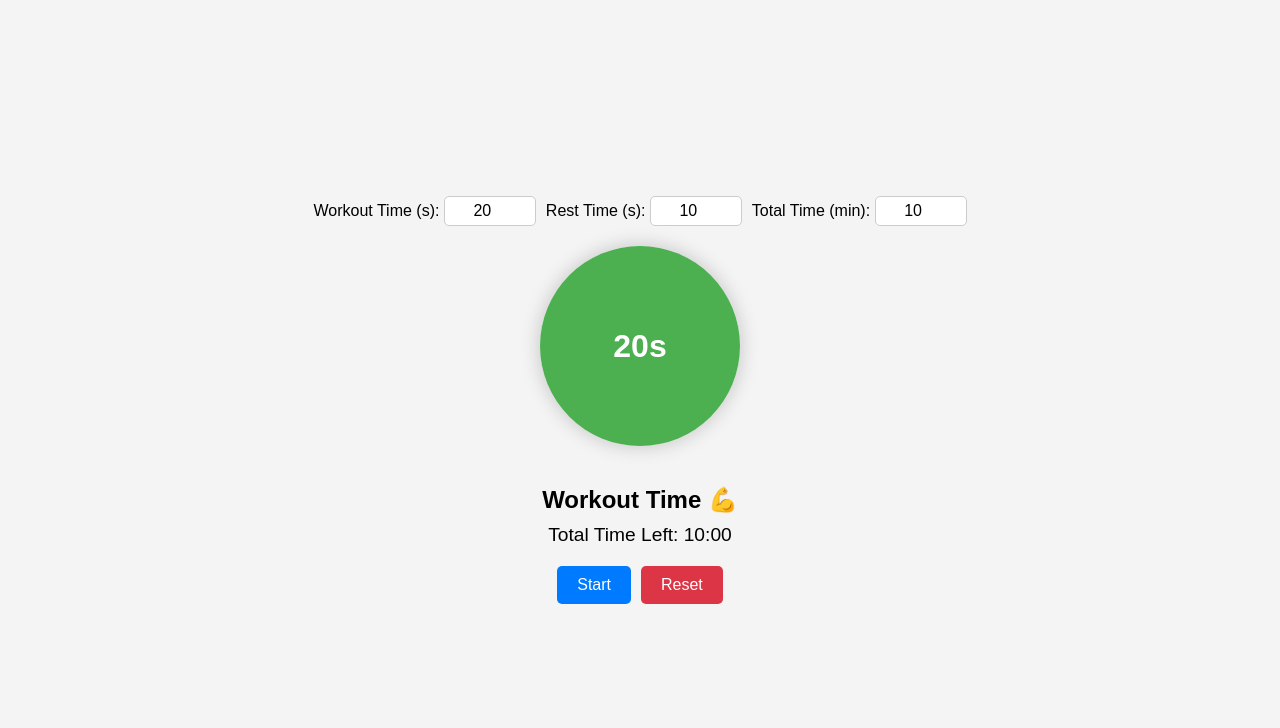
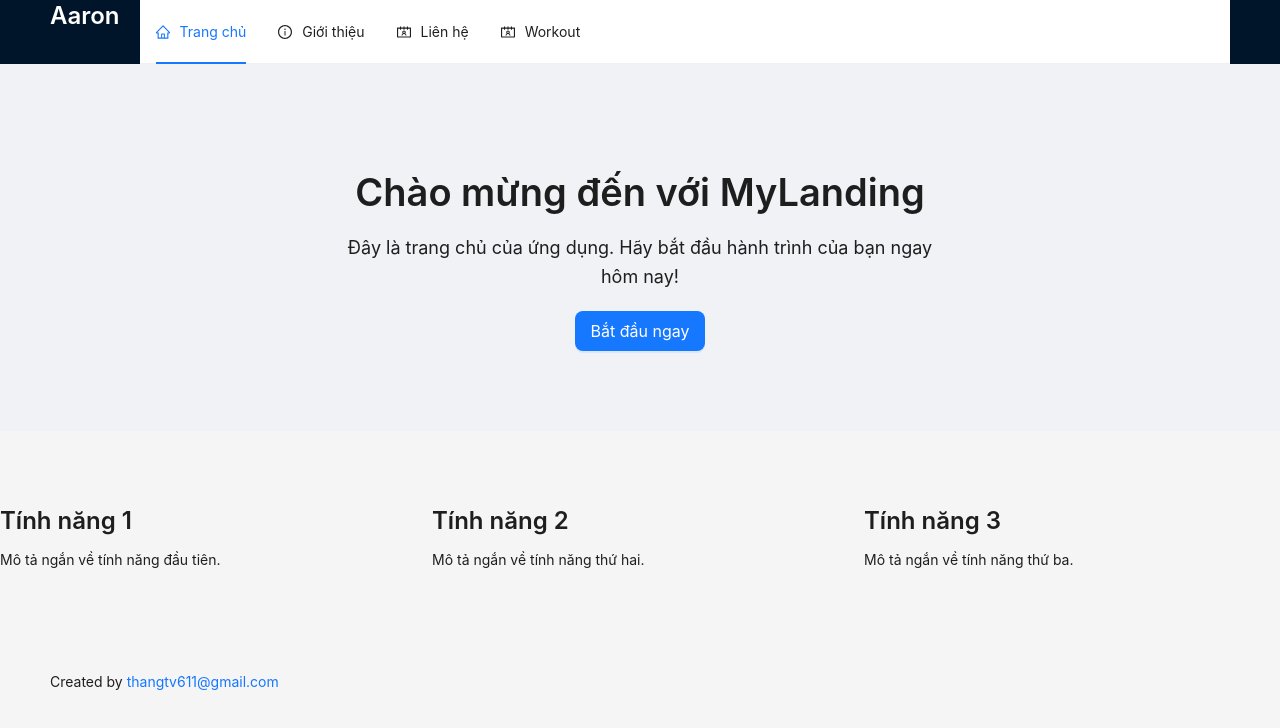
Before and after one commit to thangtv611/tools, a React (Create React App) app: page / in a window 1280 px wide. Shown: the top 728 px of the page. Built offline with nearby package versions, Linux system fonts and the light colour scheme.

Commit message:
implement page layout & add routes

```diff
--- a/src/App.js
+++ b/src/App.js
@@ -1,9 +1,26 @@
-import logo from "./logo.svg";
+import React from "react";
 import "./App.css";
-import WorkoutTimer from "./components/WorkoutTimer/WorkoutTimer";
+import { Route, BrowserRouter as Router, Routes } from "react-router-dom";
+import LayoutComponent from "./components/Layout";
 
-function App() {
-  return <WorkoutTimer />;
-}
+import WorkoutTimer from "./pages/WorkoutTimer/WorkoutTimer";
+import Home from "./pages/Home";
+import About from "./pages/About";
+import Contact from "./pages/Contact";
+
+const App = () => {
+  return (
+    <Router>
+      <LayoutComponent>
+        <Routes>
+          <Route path="/" element={<Home />} />
+          <Route path="/about" element={<About />} />
+          <Route path="/contact" element={<Contact />} />
+          <Route path="/workout" element={<WorkoutTimer />} />
+        </Routes>
+      </LayoutComponent>
+    </Router>
+  );
+};
 
 export default App;
--- /dev/null
+++ b/src/components/Layout.js
@@ -0,0 +1,46 @@
+import React from "react";
+import { Layout, Menu, Typography } from "antd";
+import {
+  HomeOutlined,
+  InfoCircleOutlined,
+  ContactsOutlined,
+} from "@ant-design/icons";
+import { Link } from "react-router-dom";
+const { Header, Content, Footer } = Layout;
+const { Title } = Typography;
+
+const LayoutComponent = ({ children }) => {
+  return (
+    <Layout>
+      <Header>
+        <div className="logo" style={{ float: "left", marginRight: 20 }}>
+          <Title level={3} style={{ margin: 0, color: "white" }}>
+            Aaron
+          </Title>
+        </div>
+        <Menu mode="horizontal" defaultSelectedKeys={["1"]}>
+          <Menu.Item key="1" icon={<HomeOutlined />}>
+            <Link to="/">Trang chủ</Link>
+          </Menu.Item>
+          <Menu.Item key="2" icon={<InfoCircleOutlined />}>
+            <Link to="/about">Giới thiệu</Link>
+          </Menu.Item>
+          <Menu.Item key="3" icon={<ContactsOutlined />}>
+            <Link to="/contact">Liên hệ</Link>
+          </Menu.Item>
+          <Menu.Item key="4" icon={<ContactsOutlined />}>
+            <Link to="/workout">Workout</Link>
+          </Menu.Item>
+        </Menu>
+      </Header>
+      <Content>{children}</Content>
+      <Footer>
+        <p>
+          Created by <a href="#">thangtv611@gmail.com</a>
+        </p>
+      </Footer>
+    </Layout>
+  );
+};
+
+export default LayoutComponent;
--- a/src/index.js
+++ b/src/index.js
@@ -1,15 +1,11 @@
-import React from 'react';
-import ReactDOM from 'react-dom/client';
-import './index.css';
-import App from './App';
-import reportWebVitals from './reportWebVitals';
+import React from "react";
+import ReactDOM from "react-dom/client";
+import "./index.css";
+import App from "./App";
+import reportWebVitals from "./reportWebVitals";
 
-const root = ReactDOM.createRoot(document.getElementById('root'));
-root.render(
-  <React.StrictMode>
-    <App />
-  </React.StrictMode>
-);
+const root = ReactDOM.createRoot(document.getElementById("root"));
+root.render(<App />);
 
 // If you want to start measuring performance in your app, pass a function
 // to log results (for example: reportWebVitals(console.log))
--- /dev/null
+++ b/src/pages/About.js
@@ -0,0 +1,17 @@
+import React from 'react';
+import { Typography } from 'antd';
+
+const { Title, Paragraph } = Typography;
+
+const About = () => {
+  return (
+    <div style={{ padding: '50px 0' }}>
+      <Title>Giới thiệu</Title>
+      <Paragraph>
+        Đây là trang giới thiệu. Chúng tôi là một nhóm phát triển ứng dụng web với React và Ant Design, nhằm mang lại trải nghiệm tốt nhất cho người dùng.
+      </Paragraph>
+    </div>
+  );
+};
+
+export default About;
--- /dev/null
+++ b/src/pages/Contact.js
@@ -0,0 +1,29 @@
+import React from "react";
+import { Typography, Form, Input, Button } from "antd";
+
+const { Title, Paragraph } = Typography;
+
+const Contact = () => {
+  return (
+    <div style={{ padding: "50px 0", maxWidth: "600px", margin: "0 auto" }}>
+      <Title>Liên hệ</Title>
+      <Paragraph>Liên hệ với chúng tôi qua form dưới đây:</Paragraph>
+      <Form layout="vertical">
+        <Form.Item label="Họ tên">
+          <Input placeholder="Nhập họ tên" />
+        </Form.Item>
+        <Form.Item label="Email">
+          <Input placeholder="Nhập email" />
+        </Form.Item>
+        <Form.Item label="Tin nhắn">
+          <Input.TextArea rows={4} placeholder="Nhập tin nhắn của bạn" />
+        </Form.Item>
+        <Form.Item>
+          <Button type="primary">Gửi</Button>
+        </Form.Item>
+      </Form>
+    </div>
+  );
+};
+
+export default Contact;
--- /dev/null
+++ b/src/pages/Home.js
@@ -0,0 +1,37 @@
+import React from 'react';
+import { Typography, Button, Row, Col } from 'antd';
+
+const { Title, Paragraph } = Typography;
+
+const Home = () => {
+  return (
+    <div>
+      <div className="hero-section" style={{ background: '#f0f2f5', padding: '80px 0', textAlign: 'center' }}>
+        <Title>Chào mừng đến với MyLanding</Title>
+        <Paragraph style={{ fontSize: '18px', maxWidth: '600px', margin: '0 auto 20px' }}>
+          Đây là trang chủ của ứng dụng. Hãy bắt đầu hành trình của bạn ngay hôm nay!
+        </Paragraph>
+        <Button type="primary" size="large">
+          Bắt đầu ngay
+        </Button>
+      </div>
+
+      <Row gutter={[16, 16]} style={{ padding: '50px 0' }}>
+        <Col span={8}>
+          <Title level={3}>Tính năng 1</Title>
+          <Paragraph>Mô tả ngắn về tính năng đầu tiên.</Paragraph>
+        </Col>
+        <Col span={8}>
+          <Title level={3}>Tính năng 2</Title>
+          <Paragraph>Mô tả ngắn về tính năng thứ hai.</Paragraph>
+        </Col>
+        <Col span={8}>
+          <Title level={3}>Tính năng 3</Title>
+          <Paragraph>Mô tả ngắn về tính năng thứ ba.</Paragraph>
+        </Col>
+      </Row>
+    </div>
+  );
+};
+
+export default Home;
--- a/src/components/WorkoutTimer/WorkoutTimer.js
+++ b/src/pages/WorkoutTimer/WorkoutTimer.js
@@ -1,7 +1,7 @@
 import React, { useState, useEffect } from "react";
-import "./Countdown.css"; // Import the CSS file
+import "./WorkoutTimer.css"; // Import the CSS file
 
-const CountdownTimer = () => {
+const WorkoutTimer = () => {
   const [workoutTime, setWorkoutTime] = useState(20);
   const [restTime, setRestTime] = useState(10);
   const [totalTime, setTotalTime] = useState(10 * 60);
@@ -50,6 +50,7 @@ const CountdownTimer = () => {
   return (
     <div className="countdown-container">
       <div className="input-group">
+        <h1>Workout timer tool</h1>
         <div className="controls">
           <div>
             <label>Workout Time (s): </label>
@@ -98,4 +99,4 @@ const CountdownTimer = () => {
   );
 };
 
-export default CountdownTimer;
+export default WorkoutTimer;
```
Also changed, not shown: eslint.config.mjs (added, +12 -0 lines), package.json (+15 -1 lines), src/pages/WorkoutTimer/WorkoutTimer.css (renamed from src/components/WorkoutTimer/Countdown.css), 1 other file (tests, documents, lock files or other folders).
